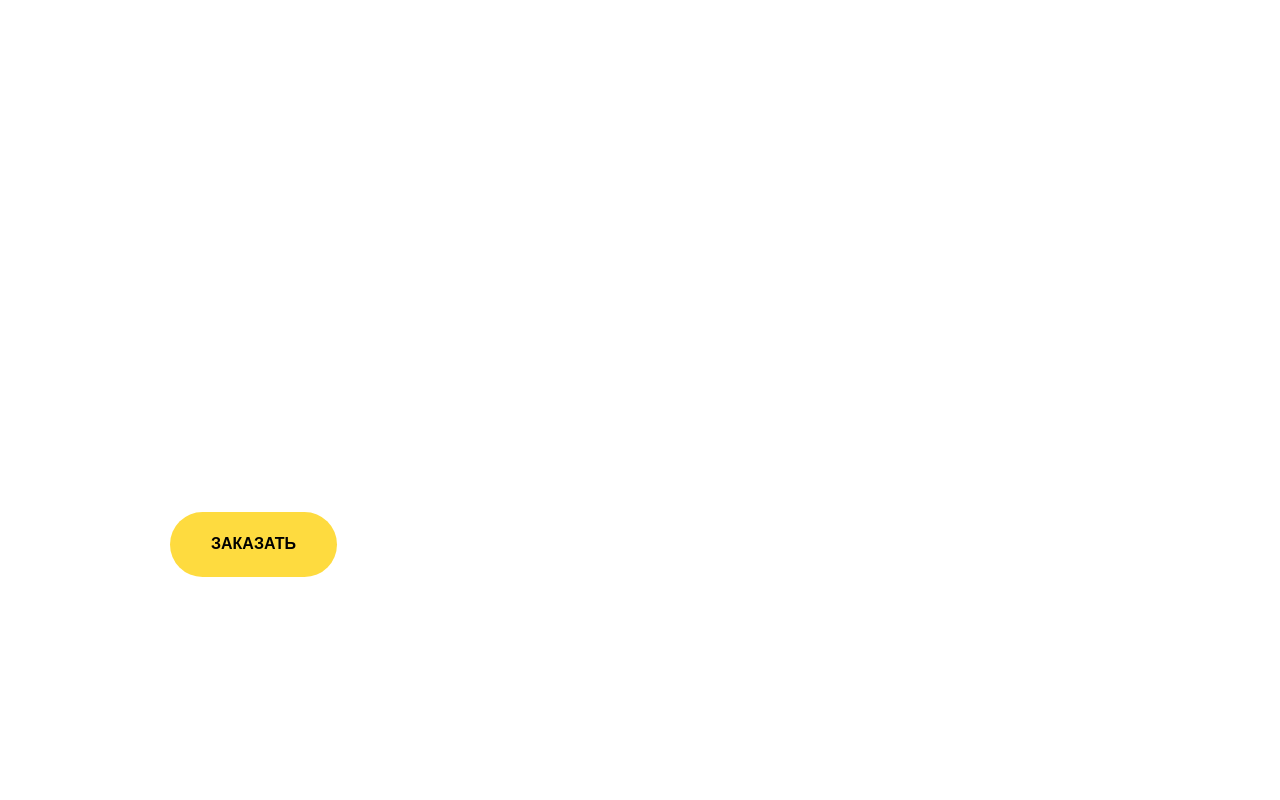
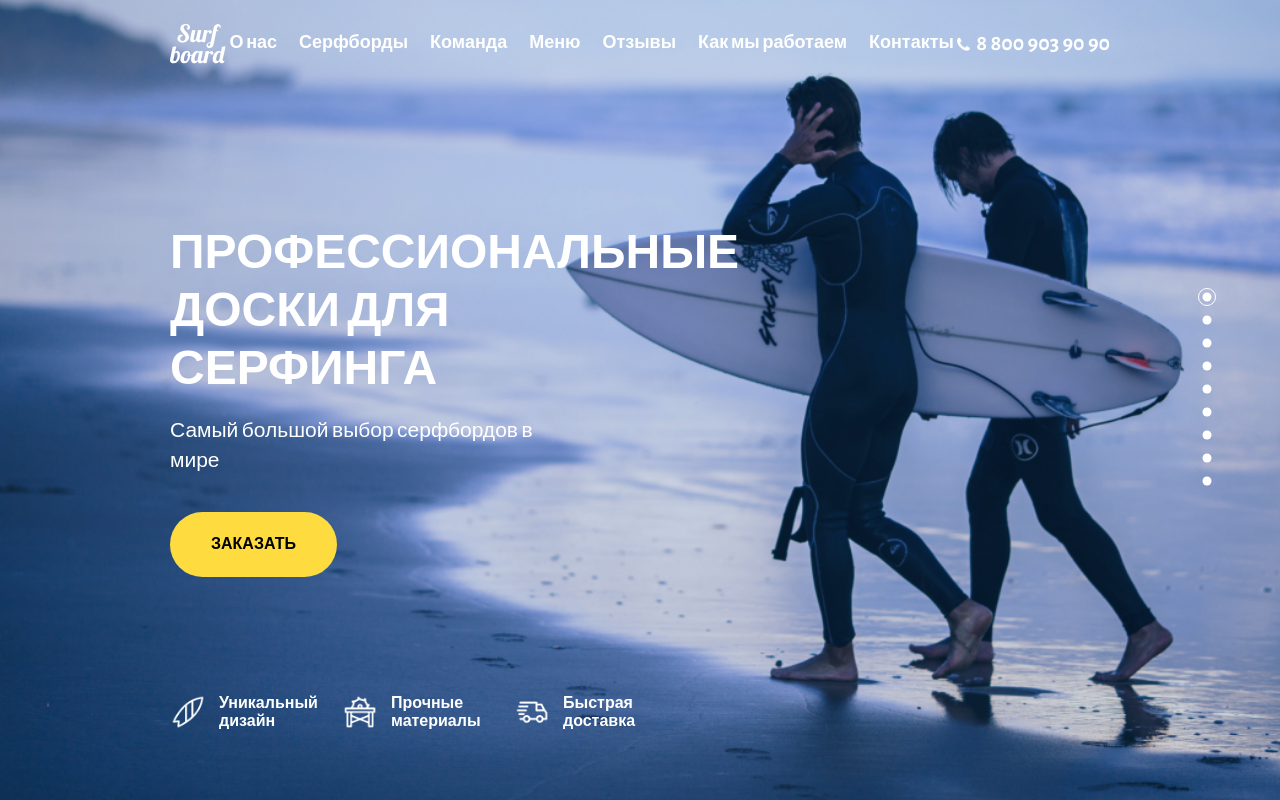
Before and after one commit to SvetlanaFadina/project, a plain HTML site: page Surfboard/index.html in a window 1280 px wide. Shown: the top 800 px of the page. Drawn offline with nearby package versions, Linux system fonts and the light colour scheme; the site is published under a folder, as on GitHub Pages, so addresses that start at the root find nothing.

Commit message:
Update main.css

```diff
--- a/Surfboard/css/main.css
+++ b/Surfboard/css/main.css
@@ -429,7 +429,7 @@ button {
 }
 
 .mainpage {
-  background: url(/img/mainpic/bg.png) center top/cover no-repeat;
+  background: url(../img/mainpic/bg.png) center top/cover no-repeat;
   height: 100vh;
   min-height: 655px;
   color: #FFFFFF;
```
